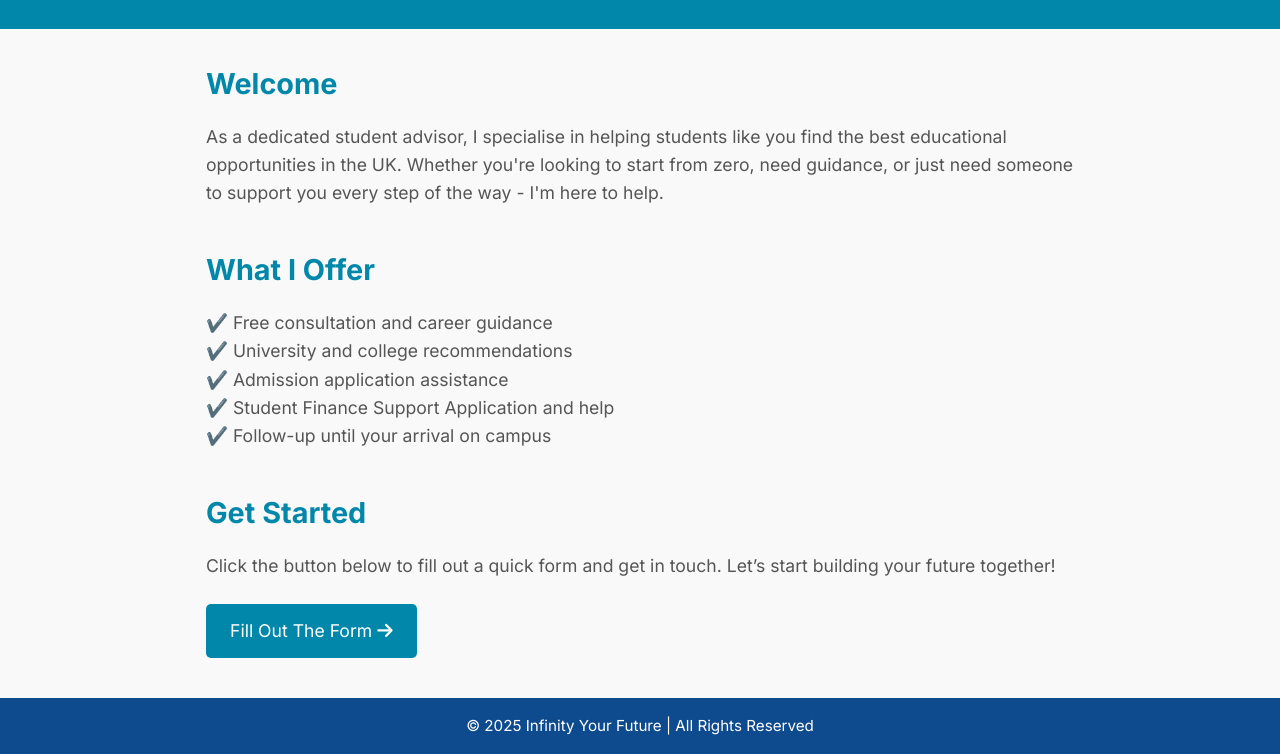
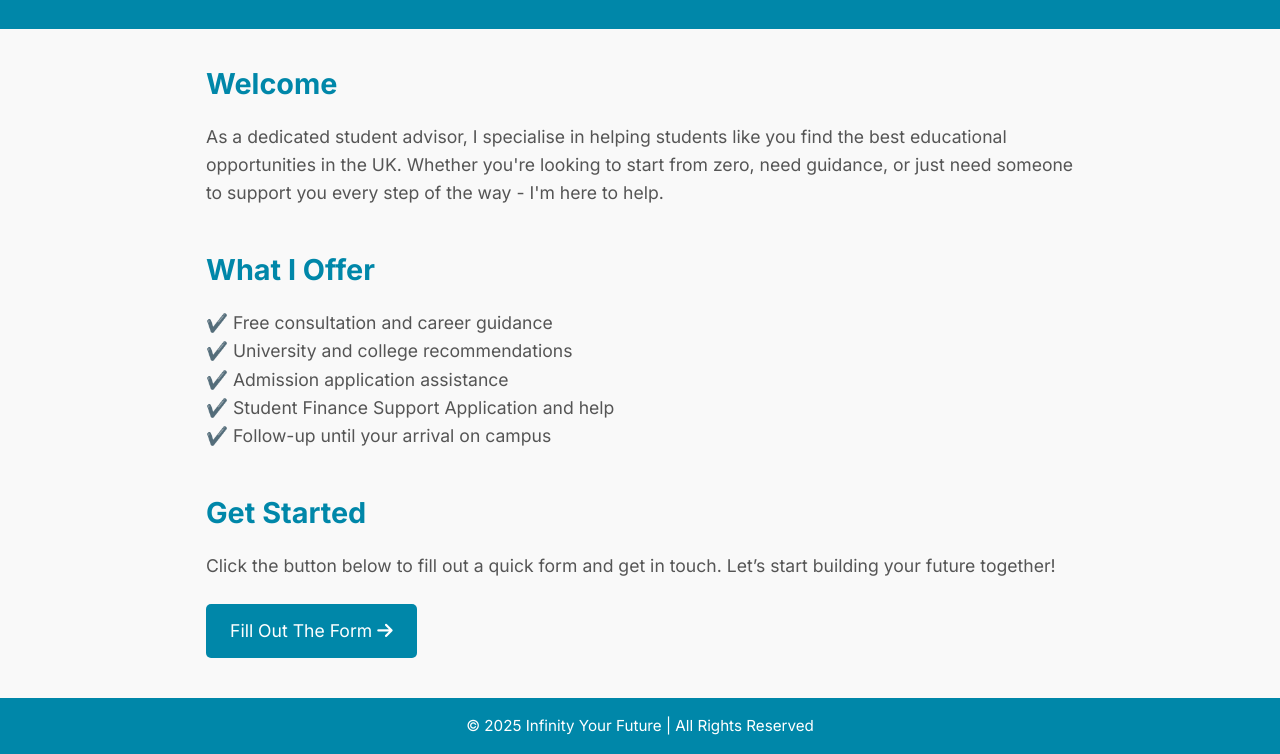
Before and after one commit to bruldn/eduriseconsulting, a plain HTML site: page index.html in a window 1280 px wide. Shown: the part 138-892 px from the top of the page. Drawn offline with Linux system fonts and the light colour scheme.

Commit message:
change colour end box

```diff
--- a/index.html
+++ b/index.html
@@ -77,7 +77,7 @@
     }
 
     footer {
-      background: #0e4a8e;
+      background: #0087a9;
       color: #fff;
       text-align: center;
       padding: 1rem 0;
```
